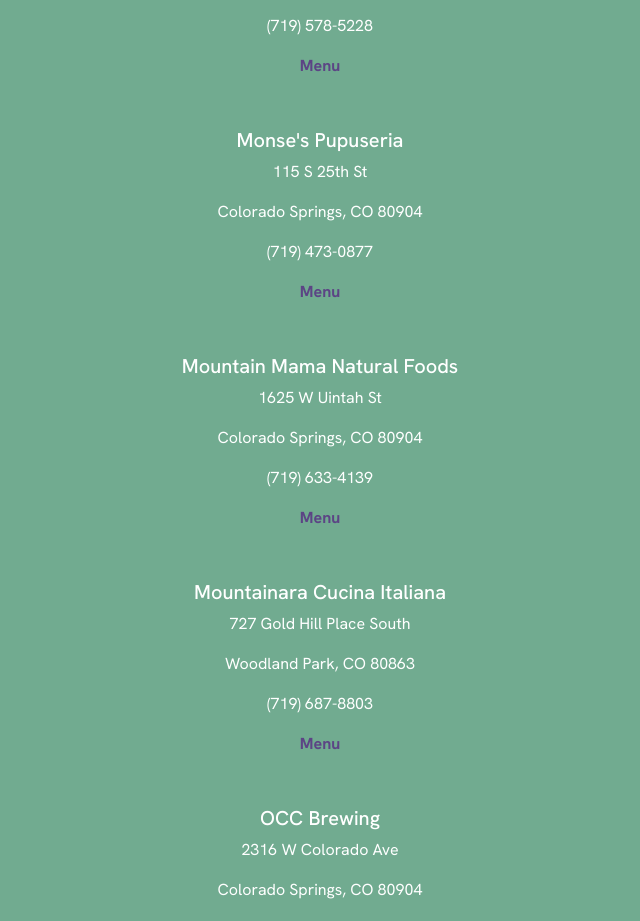
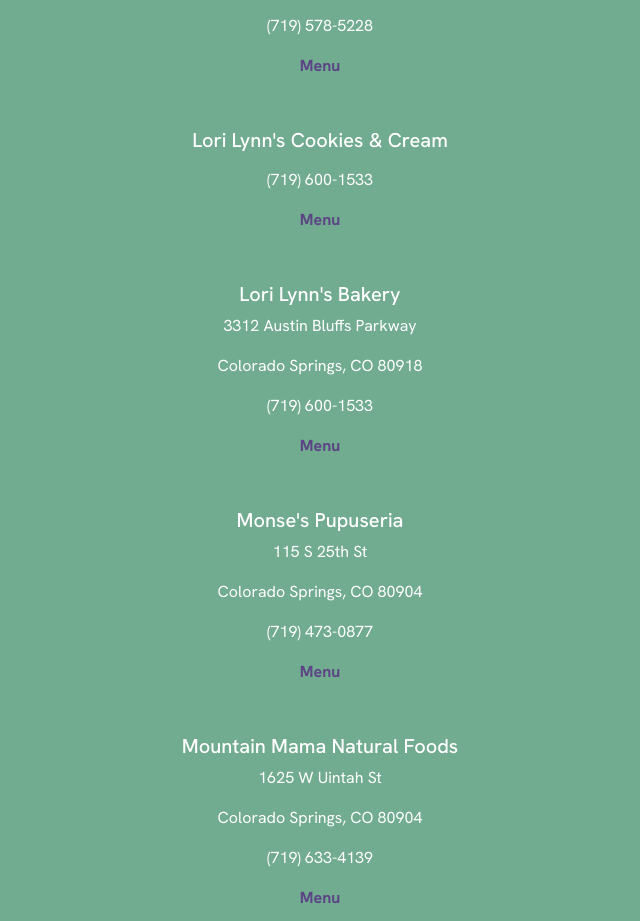
Before and after one commit to eliseraney/719-vegan-finds, a React (Create React App) app: page /VeganFriendly in a window 1280 px wide. Shown: the part 4020-4941 px from the top of the page, without its empty margins (320-960 px from the left). Built offline with nearby package versions, Linux system fonts and the light colour scheme.

Commit message:
Updated Restaurant Lists

```diff
--- a/src/pages/Vegan.jsx
+++ b/src/pages/Vegan.jsx
@@ -53,6 +53,11 @@
       street: "1753 S 8th St (Pickup Only)",
       cityZip: "Manitou Springs, CO 80905",
       menu: "http://www.plantedcakery.com/menu",
+    },
+    {
+      name: "Runaway Bakeshop",
+      street: "Events & Special Orders Only",
+      menu: "https://runawaybakeshop.wixsite.com/runaway/what-to-order",
     },
     {
       name: "Santana's Vegan Grill",
--- a/src/pages/VeganFriendly.jsx
+++ b/src/pages/VeganFriendly.jsx
@@ -141,6 +141,20 @@
       phoneNumber: "(719) 578-5228",
       phoneLink: "tel:7195785228",
       menu: "https://www.laaustacoshop.com/menu",
+    },
+    {
+      name: "Lori Lynn's Cookies & Cream",
+      phoneNumber: "(719) 600-1533",
+      phoneLink: "tel:7196001533",
+      menu: "https://www.lorilynns.com/menu",
+    },
+    {
+      name: "Lori Lynn's Bakery",
+      street: "3312 Austin Bluffs Parkway",
+      cityZip: "Colorado Springs, CO 80918",
+      phoneNumber: "(719) 600-1533",
+      phoneLink: "tel:7196001533",
+      menu: "https://lori-lynns-cookies-and-cream.square.site/",
     },
     {
       name: "Monse's Pupuseria",
```
